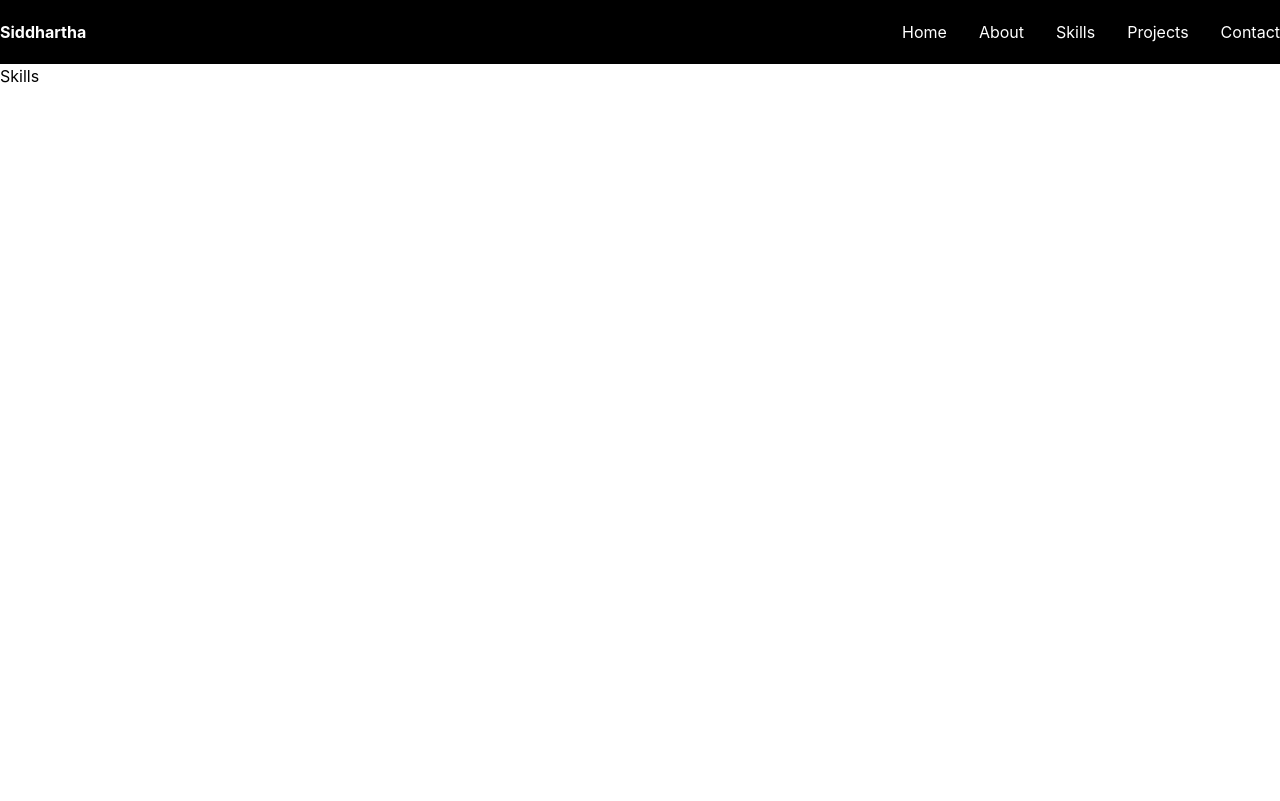
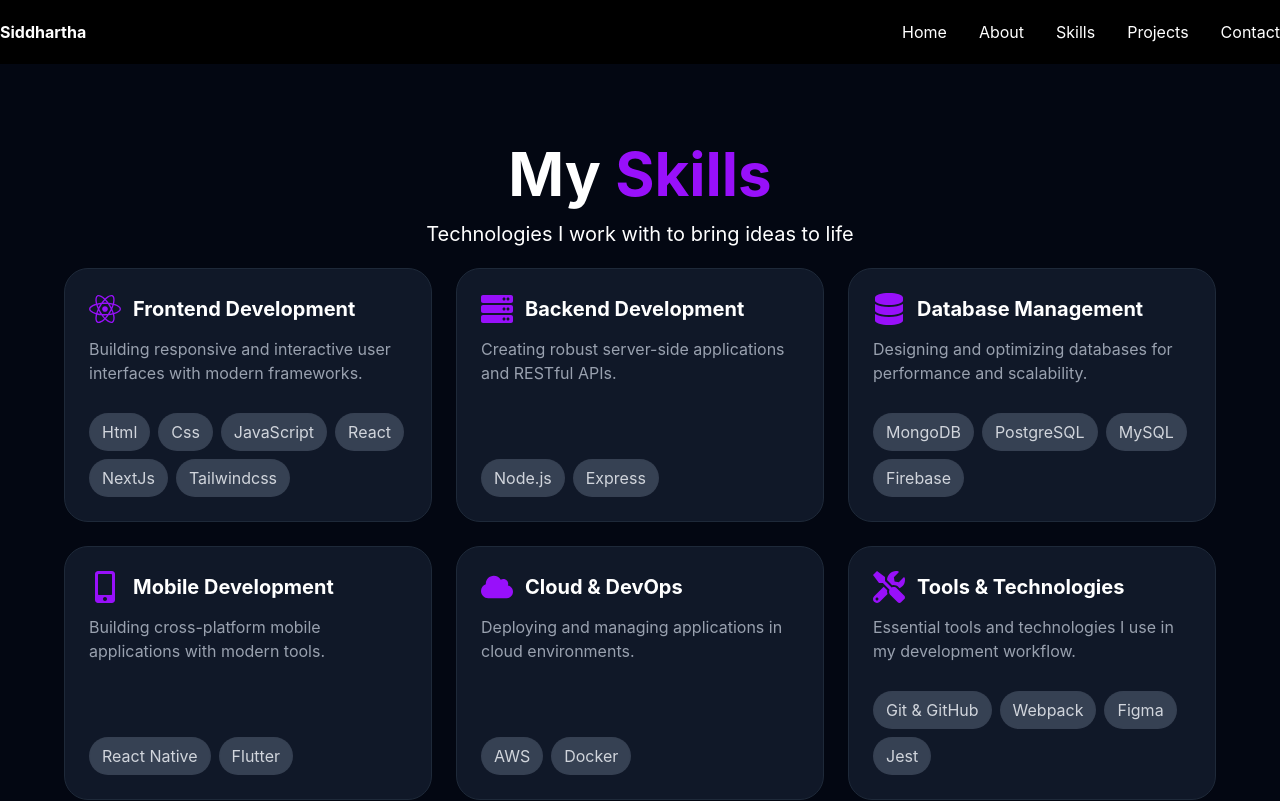
Before and after one commit to Siddhartha51/Portfolio, a React app: page /skills in a window 1280 px wide. Shown: the top 801 px of the page. Built offline with nearby package versions, Linux system fonts and the light colour scheme; the HTML template or start-up script is replaced by a standard one.

Commit message:
skills page

```diff
--- a/src/pages/About.jsx
+++ b/src/pages/About.jsx
@@ -1,39 +1,65 @@
-import { FaLightbulb } from "react-icons/fa";
-import { FaPaintBrush } from "react-icons/fa";
-import { FaCode } from "react-icons/fa";
+import { FaLightbulb, FaPaintBrush, FaCode } from "react-icons/fa";
 
 function About() {
-
+  const aboutMe = [
+    {
+      icon: FaLightbulb,
+      name: "Innovative",
+      details:
+        "I love generating unique solutions to complex problems with cutting-edge technology.",
+    },
+    {
+      icon: FaPaintBrush,
+      name: "Design Oriented",
+      details:
+        "Beautiful design and user experience are at the heart of everything I create.",
+    },
+    {
+      icon: FaCode,
+      name: "Clean Code",
+      details:
+        "I write maintainable and efficient code following best practices and modern patterns.",
+    },
+  ];
   return (
     <div className="bg-gray-950 text-white min-h-screen flex flex-col items-center justify-center">
       <div className="flex flex-col items-center">
-        <h1 className="font-bold text-6xl">About <strong className="text-purple-600">Me</strong></h1>
-        <p className="mt-2 text-xl">Get to know more about my background and passion.</p>
+        <h1 className="font-bold text-6xl">
+          About <strong className="text-purple-600">Me</strong>
+        </h1>
+        <p className="mt-2 text-xl">
+          Get to know more about my background and passion.
+        </p>
       </div>
       <div className="flex flex-col pt-10 max-w-xl space-y-4">
         <h1 className="font-bold text-2xl">My Journey</h1>
-        <p className="">Lorem ipsum dolor sit, amet consectetur adipisicing elit. Optio facilis dolore voluptate minus itaque. Libero architecto cum laborum quis nisi quisquam, harum distinctio reiciendis eaque assumenda enim aperiam nobis rerum.</p>
-        <p>Lorem ipsum dolor sit amet consectetur adipisicing elit. Voluptatum quas corrupti laborum porro libero nam sequi excepturi, ducimus a repellat deserunt rem illum dicta sit optio esse ipsa architecto aliquid!</p>
+        <p className="">
+          Lorem ipsum dolor sit, amet consectetur adipisicing elit. Optio
+          facilis dolore voluptate minus itaque. Libero architecto cum laborum
+          quis nisi quisquam, harum distinctio reiciendis eaque assumenda enim
+          aperiam nobis rerum.
+        </p>
+        <p>
+          Lorem ipsum dolor sit amet consectetur adipisicing elit. Voluptatum
+          quas corrupti laborum porro libero nam sequi excepturi, ducimus a
+          repellat deserunt rem illum dicta sit optio esse ipsa architecto
+          aliquid!
+        </p>
       </div>
       <div className="pt-10 flex space-x-3">
-      <div className="h-40 w-50 bg-gray-800 rounded-3xl p-3">
-        <FaLightbulb className="text-purple-600 m" size={20}/>
-        <p className="font-bold">Innovative</p>
-        <p className="text-gray-400">I love generating unique solutions to complex problems with cutting-edge technology.</p>
-      </div>
-      <div className="h-40 w-50 bg-gray-800 rounded-3xl p-3">
-        <FaPaintBrush className="text-purple-600 m" size={20}/>
-        <p className="font-bold">Design Oriented</p>
-        <p className="text-gray-400">Beautiful design and user experience are at the heart of everything I create.</p>
-      </div>
-      <div className="h-40 w-50 bg-gray-800 rounded-3xl p-3">
-        <FaCode className="text-purple-600 m" size={20}/>
-        <p className="font-bold">Clean Code</p>
-        <p className="text-gray-400">I write maintainable and efficient code following best practices and modern patterns.</p>
-      </div>
+        {aboutMe.map((details) => (
+          <div
+            key={details.name}
+            className="h-40 w-50 bg-gray-800 rounded-3xl p-3 border border-gray-800 hover:border-purple-600/50"
+          >
+            <details.icon className="text-purple-600 m" size={20} />
+            <p className="font-bold">{details.name}</p>
+            <p className="text-gray-400">{details.details}</p>
+          </div>
+        ))}
       </div>
     </div>
-  )
+  );
 }
 
-export default About
+export default About;
--- a/src/pages/Home.jsx
+++ b/src/pages/Home.jsx
@@ -1,4 +1,5 @@
-import "../styles/Home.css";
+
+import profile from '../assets/myimg.JPG'
 
 function Home() {
   return (
@@ -24,7 +25,7 @@
         </div>
 
         <div className="shrink-0">
-          <img className="rounded-full w-48 h-48 md:w-64 md:h-64 object-cover border-4 border-purple-600/30" src="../src/assets/myimg.JPG" alt=""/>
+          <img className="rounded-full w-48 h-48 md:w-64 md:h-64 object-cover border-4 border-purple-600/30" src={profile} alt=""/>
         </div>
         </div>
       </div>
--- a/src/pages/Skills.jsx
+++ b/src/pages/Skills.jsx
@@ -1,9 +1,106 @@
-
+import {
+  FaReact,
+  FaServer,
+  FaDatabase,
+  FaMobileAlt,
+  FaCloud,
+  FaTools,
+  FaCode,
+} from "react-icons/fa";
 
 function Skills() {
+  const skillsCategory = [
+    {
+      logo: FaReact,
+      name: "Frontend Development",
+      details:
+        "Building responsive and interactive user interfaces with modern frameworks.",
+      techs: ["Html", "Css", "JavaScript", "React", "NextJs", "Tailwindcss"],
+    },
+    {
+      logo: FaServer,
+      name: "Backend Development",
+      details: "Creating robust server-side applications and RESTful APIs.",
+      techs: ["Node.js", "Express"],
+    },
+    {
+      logo: FaDatabase,
+      name: "Database Management",
+      details:
+        "Designing and optimizing databases for performance and scalability.",
+      techs: ["MongoDB", "PostgreSQL", "MySQL", "Firebase"],
+    },
+    {
+      logo: FaMobileAlt,
+      name: "Mobile Development",
+      details: "Building cross-platform mobile applications with modern tools.",
+      techs: ["React Native", "Flutter"],
+    },
+    {
+      logo: FaCloud,
+      name: "Cloud & DevOps",
+      details: "Deploying and managing applications in cloud environments.",
+      techs: ["AWS", "Docker"],
+    },
+    {
+      logo: FaTools,
+      name: "Tools & Technologies",
+      details:
+        "Essential tools and technologies I use in my development workflow.",
+      techs: ["Git & GitHub", "Webpack", "Figma", "Jest"],
+    },
+    {
+      logo: FaCode,
+      name: "Programming Languages",
+      details:
+        "I know these programming languages which helps me to make perfect software.",
+      techs: ["JavaScript", "Java", "Python"],
+    },
+  ];
   return (
-    <div>Skills</div>
-  )
+    <div className="min-h-screen bg-gray-950 text-white py-20 px-6">
+      <div className="max-w-6xl mx-auto">
+        <h1 className="text-center font-bold text-6xl gap-3">
+          My <span className="text-purple-600">Skills</span>
+        </h1>
+        <p className="text-center mt-4 text-xl">
+          Technologies I work with to bring ideas to life
+        </p>
+
+        <div className="grid grid-cols-1 md:grid-cols-2 lg:grid-cols-3 gap-6 pt-5">
+          {skillsCategory.map((category) => (
+            <div
+              key={category.name}
+              className="bg-gray-900 rounded-3xl p-6 flex flex-col justify-between space-x-2 border border-gray-800 hover:border-purple-600/50"
+            >
+              <div>
+                <div className="flex items-center space-x-3 mb-3">
+                  <category.logo
+                    className="text-purple-600 shrink-0"
+                    size={32}
+                  />
+                  <h2 className="font-bold text-xl">{category.name}</h2>
+                </div>
+
+                <p className="text-gray-400 mb-6">{category.details}</p>
+              </div>
+
+              <div className="flex flex-wrap gap-2 pt-1">
+                {category.techs.map((tech, techIndex) => (
+                  <span
+                    key={techIndex}
+                    className="bg-gray-700 text-gray-300 px-3 py-1.5 rounded-full border border-gray-700/50"
+                  >
+                    {tech}
+                  </span>
+                ))}
+              </div>
+            </div>
+          ))}
+        </div>
+      </div>
+    </div>
+  );
 }
 
-export default Skills
+export default Skills;
--- a/vite.config.js
+++ b/vite.config.js
@@ -6,5 +6,7 @@
 export default defineConfig({
   plugins: [react(),
     tailwindcss(),
+
   ],
+  base: '/',
 })
```
Also changed, not shown: src/styles/Home.css (deleted), src/styles/Navbar.css (deleted).
